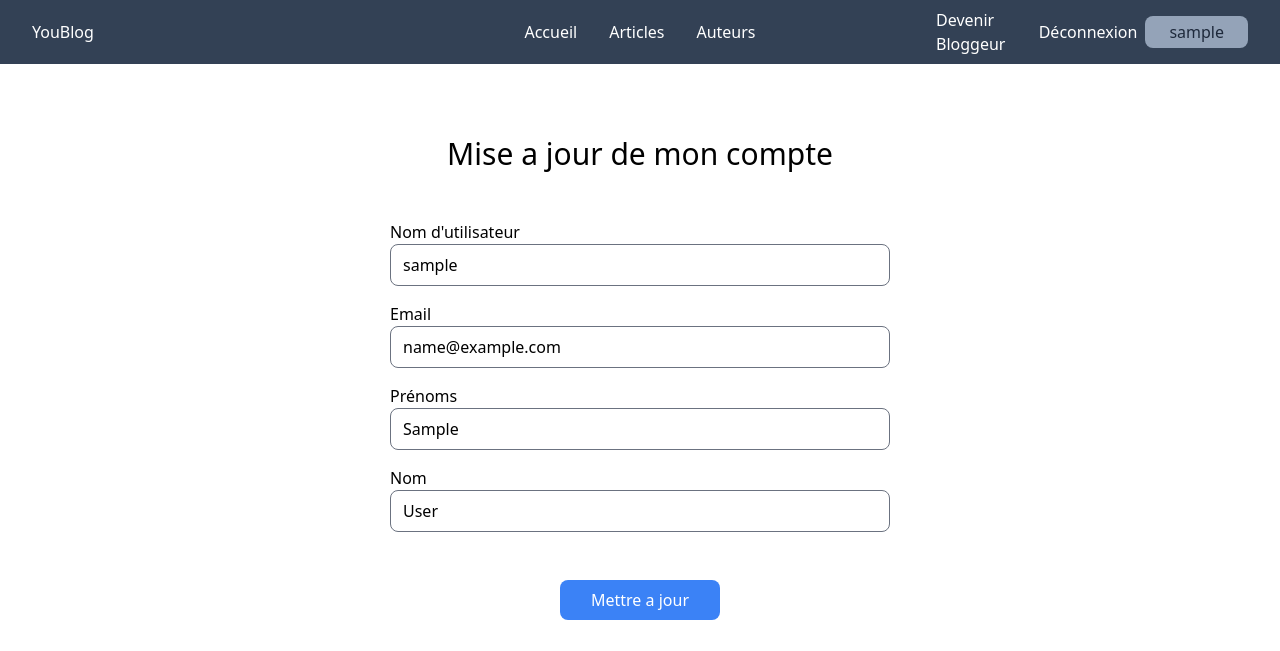
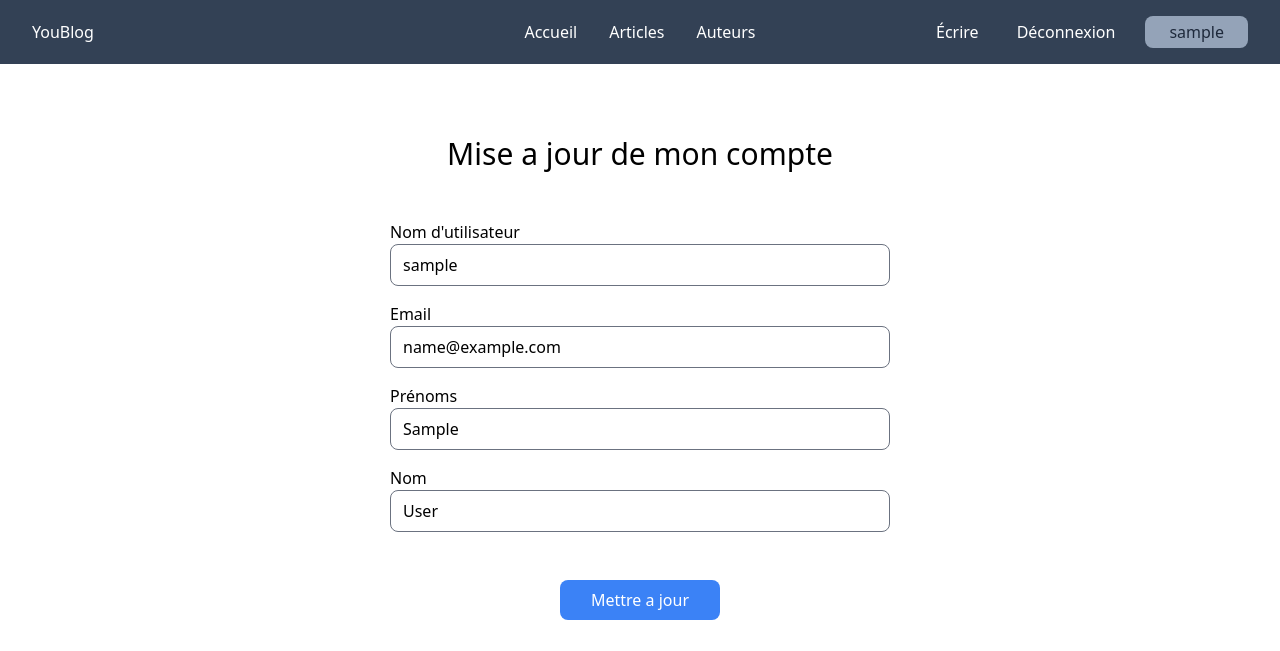
Before and after one commit to abstractHunter/youBlog, a Django app: page /edit-profile/ in a window 1280 px wide. Shown: the top 651 px of the page. Run offline with Django 4.2, Linux system fonts and the light colour scheme; the visitor is signed in with stand-in values (Sample User, id 1); style sheets or scripts are compiled from the project's sources; some libraries are stand-ins or nearby versions.

Commit message:
c059 | update navbar | replace 'nouvel article' and 'devenir bloggeur' by 'ecrire'

```diff
--- a/templates/navbar.html
+++ b/templates/navbar.html
@@ -79,11 +79,11 @@
         <ul class="hidden md:flex justify-between items-center w-80">
             {% if user.is_blogger %}
                 <li class="px-2 hover:bg-gray-800 hover:py-2 hover:rounded-xl">
-                    <a href="{% url 'post_new' %}">Nouvel article</a>
+                    <a href="{% url 'post_new' %}"> Écrire </a>
                 </li>
             {% else %}
                 <li class="px-2 hover:bg-gray-800 hover:py-2 hover:rounded-xl">
-                    <a href="{% url 'become_blogger' %}">Devenir Bloggeur</a>
+                    <a href="{% url 'become_blogger' %}"> Écrire </a>
                 </li>
             {% endif %}
             <li class="px-2 hover:bg-gray-800 hover:py-2 hover:rounded-xl">
```
